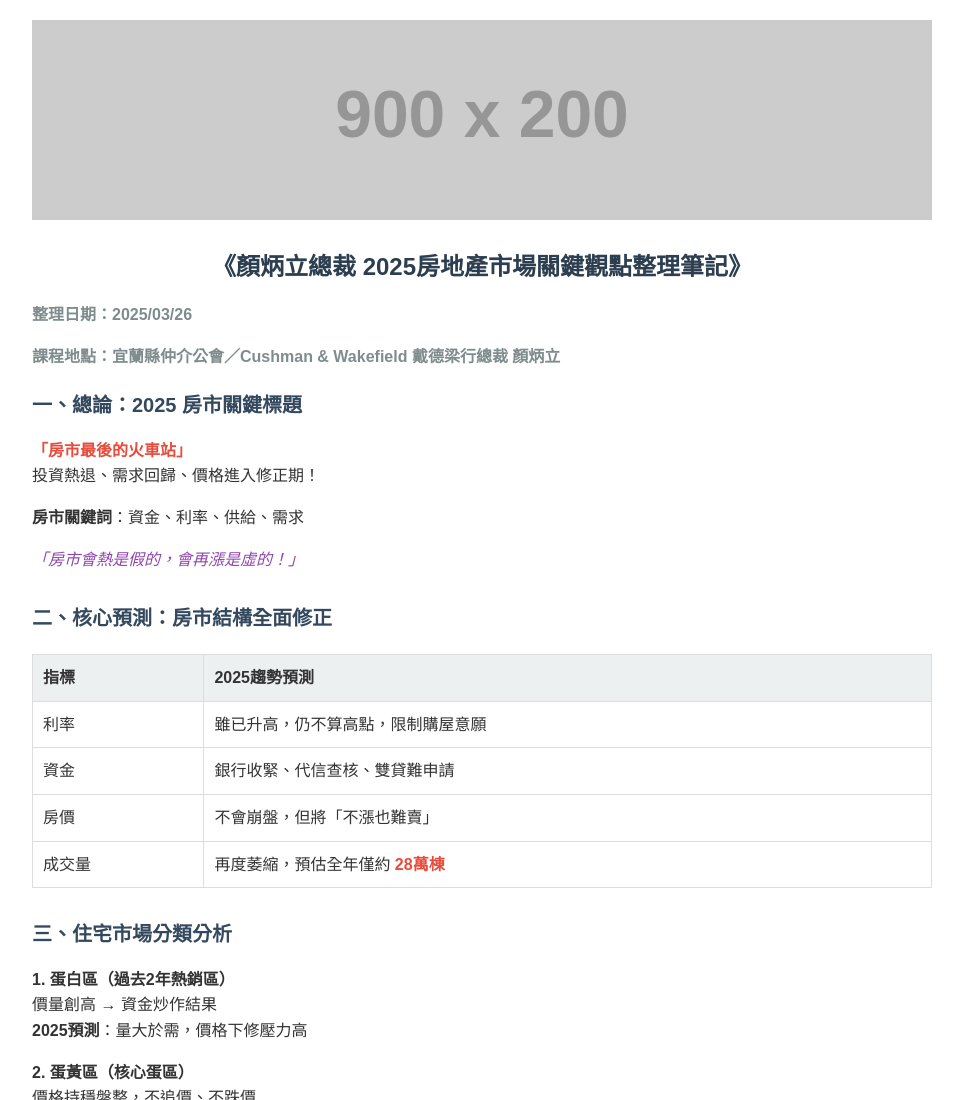
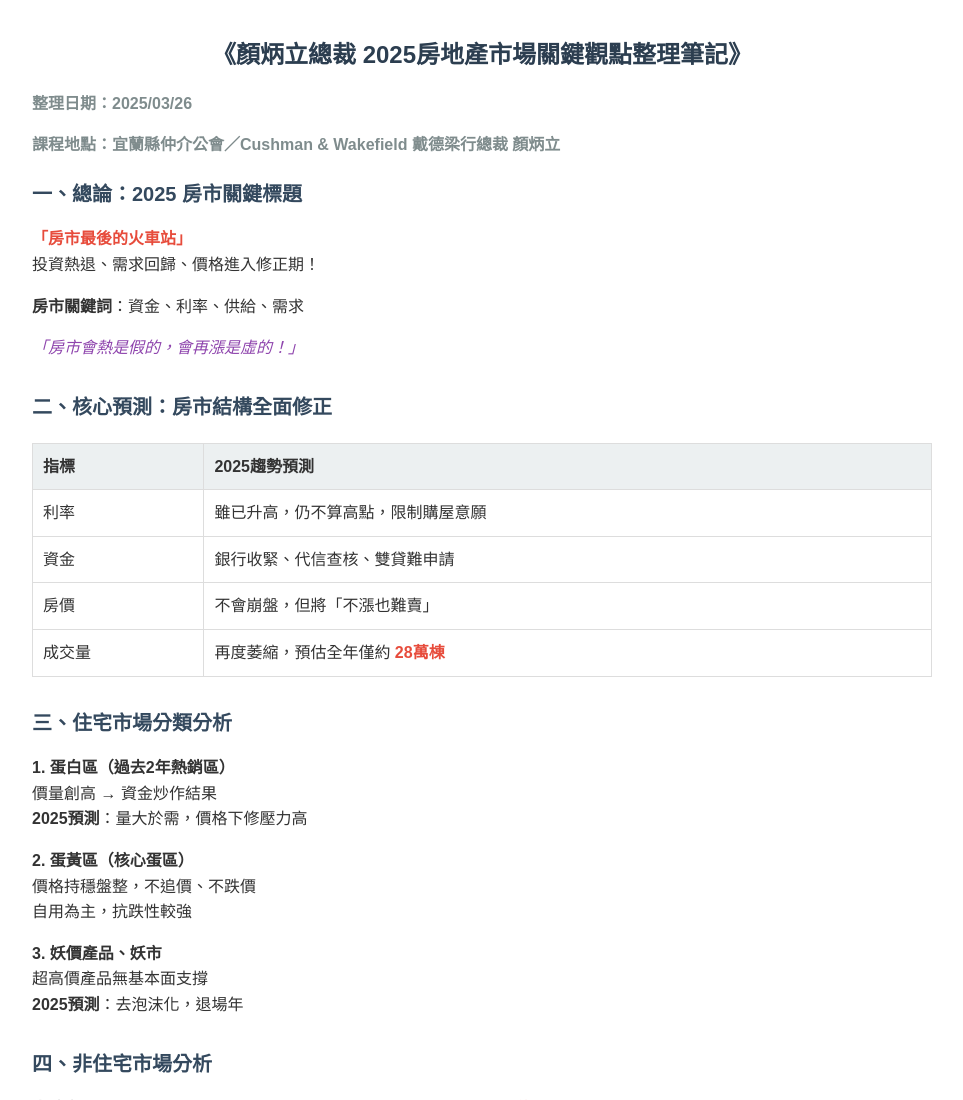
Before and after one commit to Larryveryhandsome/renote, a plain HTML site: page index.html in a window 1280 px wide. Shown: the top 1100 px of the page, without its empty margins (158-1121 px from the left). Drawn offline with Linux system fonts and the light colour scheme; placeholder pictures from the web are drawn by us.

Commit message:
Update index.html

```diff
--- a/index.html
+++ b/index.html
@@ -67,14 +67,6 @@
         .footer a:hover {
             text-decoration: underline;
         }
-        .header-image {
-            text-align: center;
-            margin-bottom: 20px;
-        }
-        .header-image img {
-            max-width: 100%;
-            height: auto;
-        }
         @media (max-width: 600px) {
             h1 { font-size: 20px; }
             h2 { font-size: 18px; }
@@ -83,10 +75,6 @@
     </style>
 </head>
 <body>
-    <div class="header-image">
-        <img src="https://via.placeholder.com/900x200.png?text=課程筆記整理人+林其衞+歡迎加LINE詢問買賣房地產大小事" alt="課程筆記整理人與LINE連結">
-    </div>
-
     <h1>《顏炳立總裁 2025房地產市場關鍵觀點整理筆記》</h1>
     <h3>整理日期：2025/03/26</h3>
     <h3>課程地點：宜蘭縣仲介公會／Cushman & Wakefield 戴德梁行總裁 顏炳立</h3>
```
